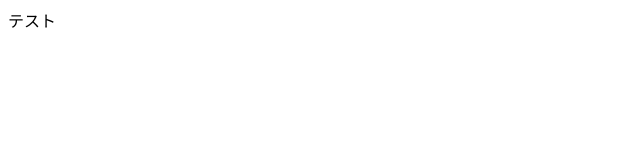
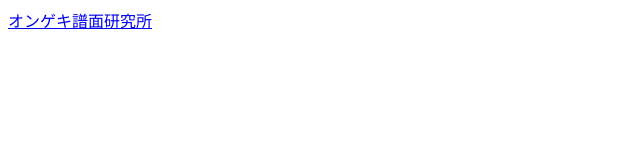
Before and after one commit to rft6/rft6.github.io, a plain HTML site: page index.html in a window 1280 px wide. Shown: the whole page, without its empty margins (0-640 px from the left). Drawn offline with Linux system fonts and the light colour scheme.

Commit message:
Update index.html

```diff
--- a/index.html
+++ b/index.html
@@ -1,10 +1,10 @@
 <html>
   <head>
     <meta charset='utf-8'>
-    <title>テスト</title>
+    <title>トップ</title>
   </head>
   <body>
-    テスト
+    <a href="/ongeki_memo/">オンゲキ譜面研究所</a>
     <script async src="https://pagead2.googlesyndication.com/pagead/js/adsbygoogle.js?client=ca-pub-1232852709799286"
      crossorigin="anonymous"></script>
   </body>
```
